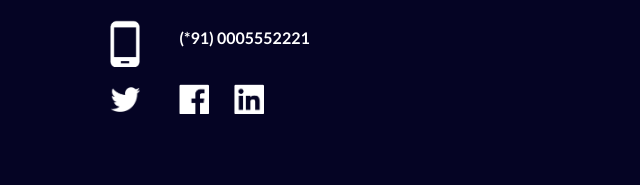
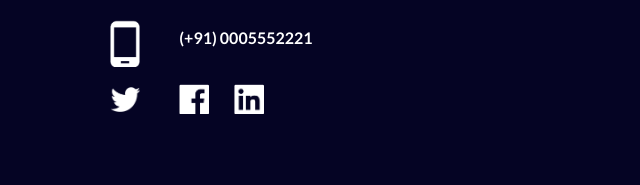
Before and after one commit to JikhilReji/FigmalandClone-github.io, a plain HTML site: page index.html in a window 1280 px wide. Shown: the part 5760-5945 px from the top of the page, 553-1193 px from the left. Drawn offline with nearby package versions, Linux system fonts and the light colour scheme.

Commit message:
Update index.html

```diff
--- a/index.html
+++ b/index.html
@@ -512,7 +512,7 @@ apps by hand</h5>
 <th><h4>Ernakulam, Kerala, India,</h4></th>
      <tr>
 <td><img src="images/Vector_3.png" alt="Not found the image" width="30px"/></td>
-<td><h4>(*91) 0005552221</h4></td>
+<td><h4>(+91) 0005552221</h4></td>
 </tr>
 
 <tr>
```
